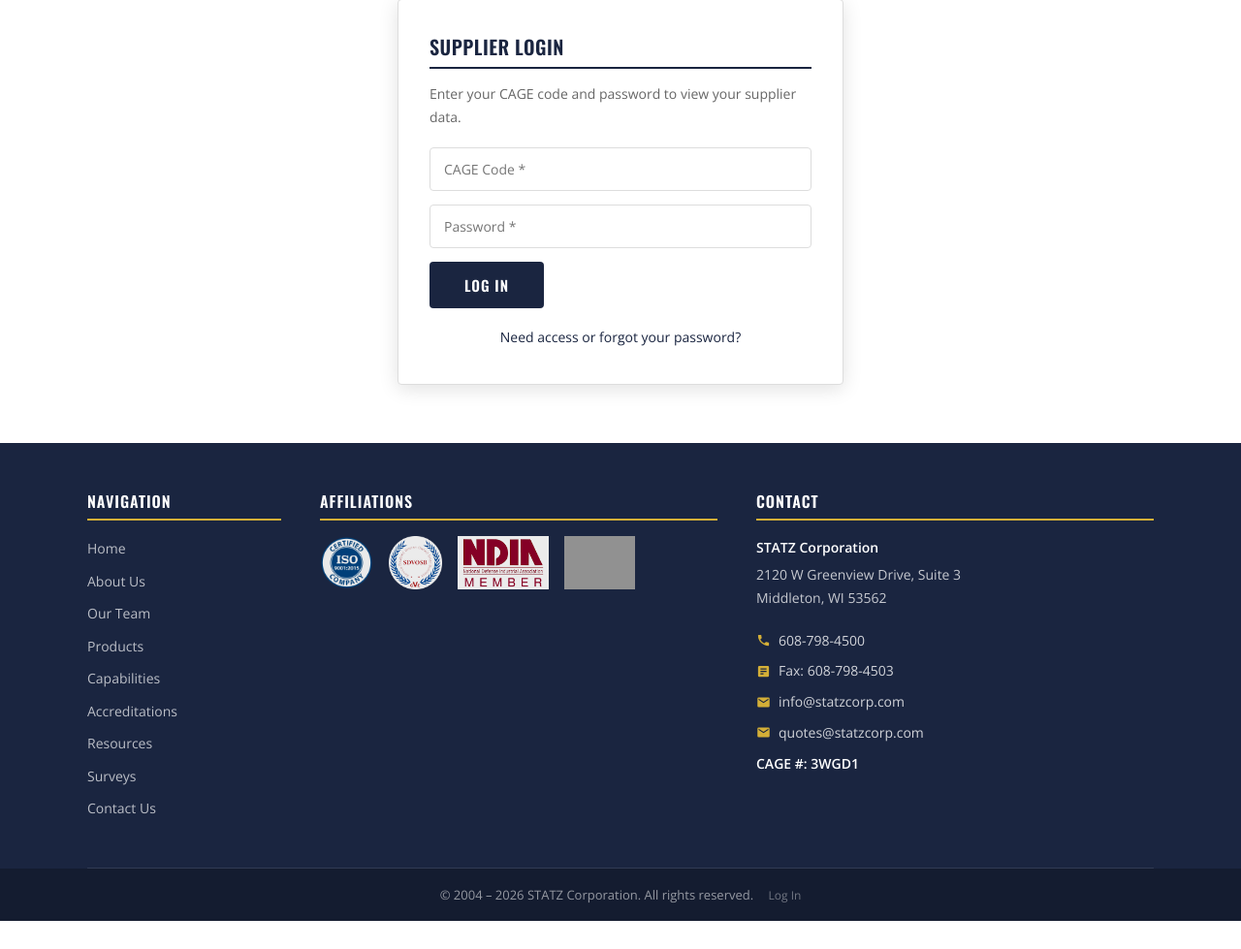
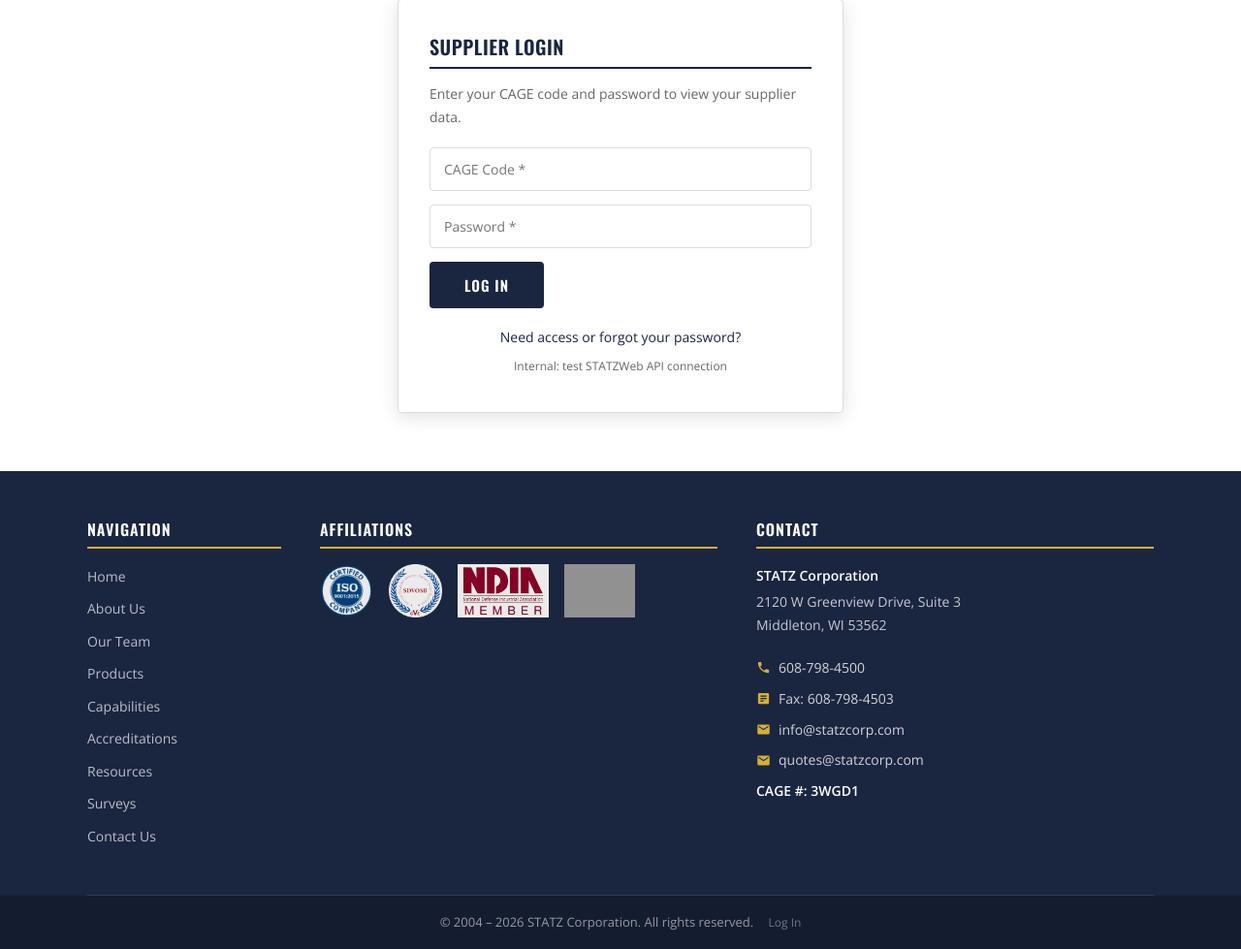
Before and after one commit to dmani-STATZ/statzcorp-com, a Django app: page /supplier-portal/ in a window 1280 px wide. Shown: the part 485-1464 px from the top of the page at 97% size. Before the commit the page ends 1435 px from the top, so only its background shows below. Run offline with Django 5.2, Linux system fonts and the light colour scheme; grey boxes are pictures that could not be loaded.

Commit message:
Add temporary STATZWeb API connection test page
A muted link on the Supplier Portal login page ("Internal: test
STATZWeb API connection") hits a new diagnostic view that calls
verify_supplier() with a placeholder CAGE code. Success/failure of the
call (not whether the placeholder exists) proves whether statzcorp-com
can reach STATZWeb and authenticate — meant to be clicked from a
browser with no Azure/shell access, to confirm the pending VNet
integration once it lands, without round-tripping through me.

Verified locally against the running local STATZWeb instance: shows a
clean "connection successful" result.

TEMPORARY — clearly marked in code for removal (view, URL, template,
login-page link) once production connectivity is confirmed.

Co-Authored-By: Claude Sonnet 5 <noreply@anthropic.com>

```diff
--- a/apps/supplier_portal/urls.py
+++ b/apps/supplier_portal/urls.py
@@ -1,6 +1,7 @@
 from django.urls import path
 
 from .views import (
+    ApiConnectionTestView,
     RequestAccessView,
     SendPasswordLinkView,
     SetPasswordView,
@@ -18,4 +19,6 @@ urlpatterns = [
     path('request-access/', RequestAccessView.as_view(), name='request_access'),
     path('request-access/send/', SendPasswordLinkView.as_view(), name='send_password_link'),
     path('set-password/<str:token>/', SetPasswordView.as_view(), name='set_password'),
+    # TEMPORARY — remove once production VNet integration to STATZWeb is confirmed.
+    path('api-test/', ApiConnectionTestView.as_view(), name='api_test'),
 ]
--- a/apps/supplier_portal/views.py
+++ b/apps/supplier_portal/views.py
@@ -7,6 +7,7 @@ from django.views.generic import FormView, TemplateView
 from .auth import get_current_account, login_supplier, logout_supplier
 from .emails import mask_email, send_set_password_link
 from .forms import RequestAccessForm, SetPasswordForm, SupplierLoginForm
+from .statzweb_client import StatzWebAPIError, StatzWebNotConfigured, verify_supplier
 from .tokens import read_set_password_token
 
 
@@ -120,3 +121,35 @@ class SetPasswordView(FormView):
         self.account.reset_failed_attempts()
         messages.success(self.request, "Your password has been set. You can now log in.")
         return redirect('supplier_portal:login')
+
+
+class ApiConnectionTestView(TemplateView):
+    """
+    TEMPORARY diagnostic page — verifies statzcorp-com can reach STATZWeb's
+    Supplier Portal API (network path + signed auth), independent of any
+    real supplier data. Uses a placeholder CAGE code that's expected NOT to
+    exist — a clean "not found" response is just as much proof of success
+    as a "found" one, since either means the request reached STATZWeb and
+    was authenticated correctly. Only a StatzWebAPIError means the pipe
+    itself is broken.
+
+    Remove this view, its URL, its template, and the login-page link once
+    the production VNet integration is confirmed working end to end.
+    """
+
+    template_name = 'supplier_portal/api_test.html'
+
+    def get_context_data(self, **kwargs):
+        context = super().get_context_data(**kwargs)
+        try:
+            data = verify_supplier('CONNECTION-TEST-PLACEHOLDER')
+            context['success'] = True
+            context['found'] = data is not None
+            context['data'] = data
+        except StatzWebNotConfigured as exc:
+            context['success'] = False
+            context['error'] = str(exc)
+        except StatzWebAPIError as exc:
+            context['success'] = False
+            context['error'] = str(exc)
+        return context
--- a/static/css/style.css
+++ b/static/css/style.css
@@ -1634,6 +1634,36 @@ body.login a:hover {
   color: var(--gray-mid);
   font-size: 15px;
   line-height: 1.7;
+}
+
+.supplier-portal-internal-tool {
+  margin-top: 8px;
+  text-align: center;
+  font-size: 12px;
+}
+
+.supplier-portal-internal-tool a {
+  color: var(--gray-mid);
+}
+
+.supplier-portal-test-result {
+  border-radius: var(--radius);
+  padding: 16px 18px;
+  margin: 16px 0;
+  font-size: 14px;
+  line-height: 1.7;
+}
+
+.supplier-portal-test-result--ok {
+  background: #eaf7ec;
+  border: 1px solid #b7e3bd;
+  color: #1e5c28;
+}
+
+.supplier-portal-test-result--fail {
+  background: #fdecec;
+  border: 1px solid #f3b8b8;
+  color: #7a1f1f;
 }
 
 .supplier-portal-links {
--- a/templates/supplier_portal/login.html
+++ b/templates/supplier_portal/login.html
@@ -29,4 +29,7 @@
   </form>
 
   <p class="supplier-portal-links"><a href="{% url 'supplier_portal:request_access' %}">Need access or forgot your password?</a></p>
+
+  {# TEMPORARY — remove this link + supplier_portal:api_test once production VNet integration is confirmed. #}
+  <p class="supplier-portal-internal-tool"><a href="{% url 'supplier_portal:api_test' %}">Internal: test STATZWeb API connection</a></p>
 {% endblock %}
```
Also changed, not shown: templates/supplier_portal/api_test.html (added, +29 -0 lines).
